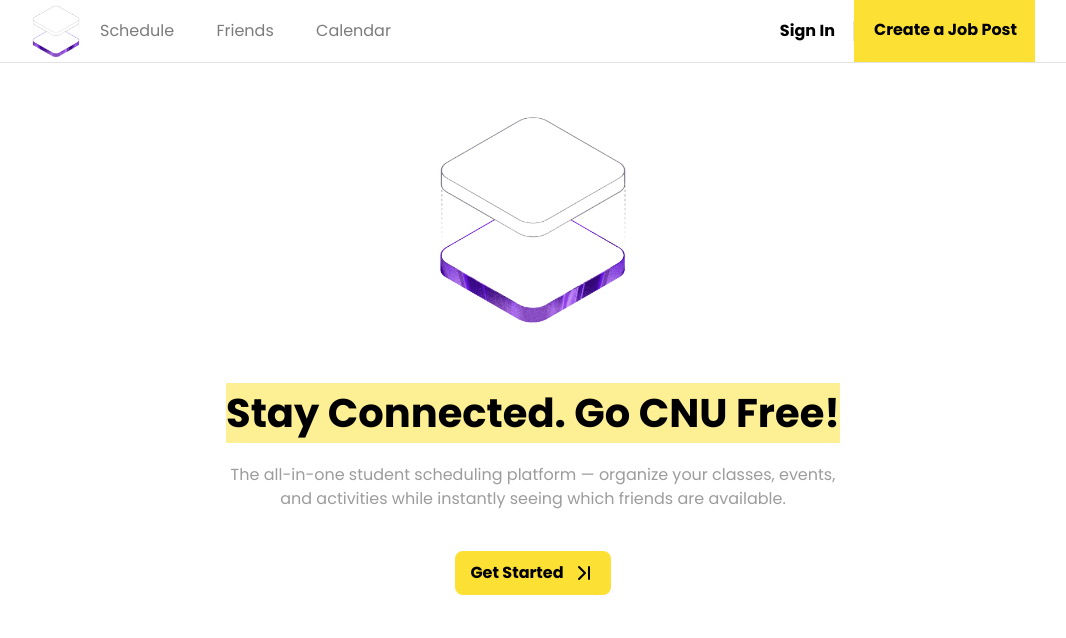
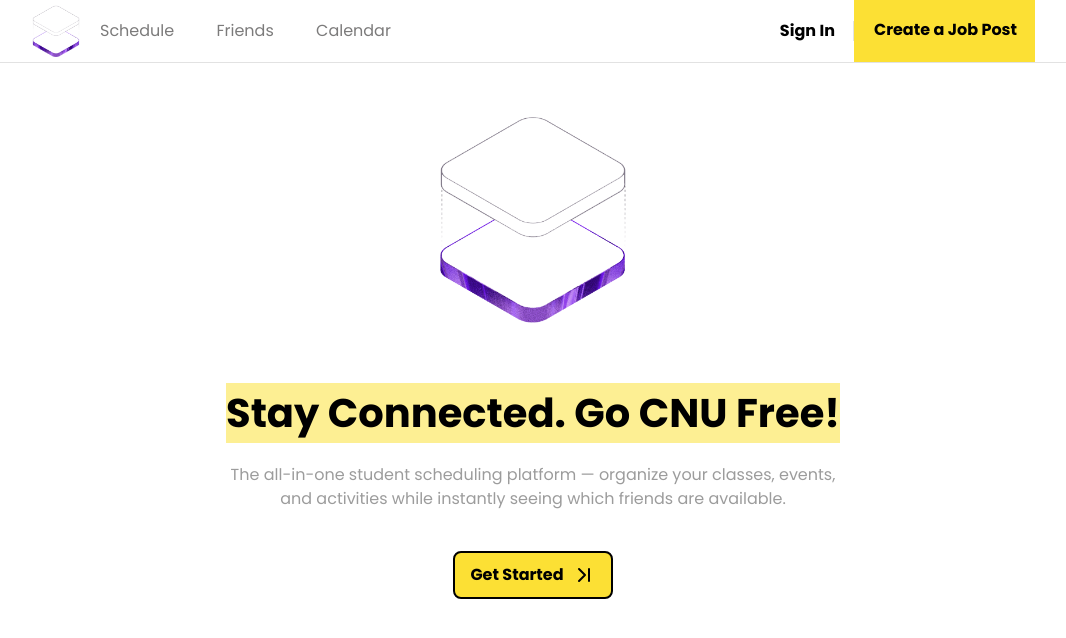
Before and after one commit to Luke-Sandigan/CNU-Free, a React (Vite) app in the folder cnufree-app/: page / in a window 1280 px wide. Shown: the top 638 px of the page, without its empty margins (107-1173 px from the left). Built offline with nearby package versions, Linux system fonts and the light colour scheme.

Commit message:
i miss you baby

```diff
--- a/cnufree-app/src/pages/LandingPage.jsx
+++ b/cnufree-app/src/pages/LandingPage.jsx
@@ -19,7 +19,7 @@ function LandingPage() {
                 <div className="flex flex-col flex-auto items-center justify-center text-center max-w-2xl">
                     <h1 className=" font-bold text-[20px] sm:text-[40px] bg-[#fce13487]"> Stay Connected. Go CNU Free! </h1>
                     <p className=" mt-5 px-5 text-[15px] sm:text-base text-[#9C9C9C]"> The all-in-one student scheduling platform — organize your classes, events, and activities while instantly seeing which friends are available. </p>
-                    <button onClick={() => navigate("/SignInPage")} className="hover:bg-[#D6EAC3] transition-all duration-300 ease-in-out m-10 flex gap-2 py-[10px] px-[15px] font-bold rounded-[8px]  bg-[#FCE034] hover:bg-[#5A98E6] " > Get Started     <ChevronLast /> </button>
+                    <button onClick={() => navigate("/SignInPage")} className="hover:bg-[#D6EAC3] transition-all duration-300 ease-in-out m-10 border-2 flex gap-2 py-[10px] px-[15px] font-bold rounded-[8px]  bg-[#FCE034] hover:bg-[#5A98E6] " > Get Started     <ChevronLast /> </button>
                 </div>
 
             </section>
```
